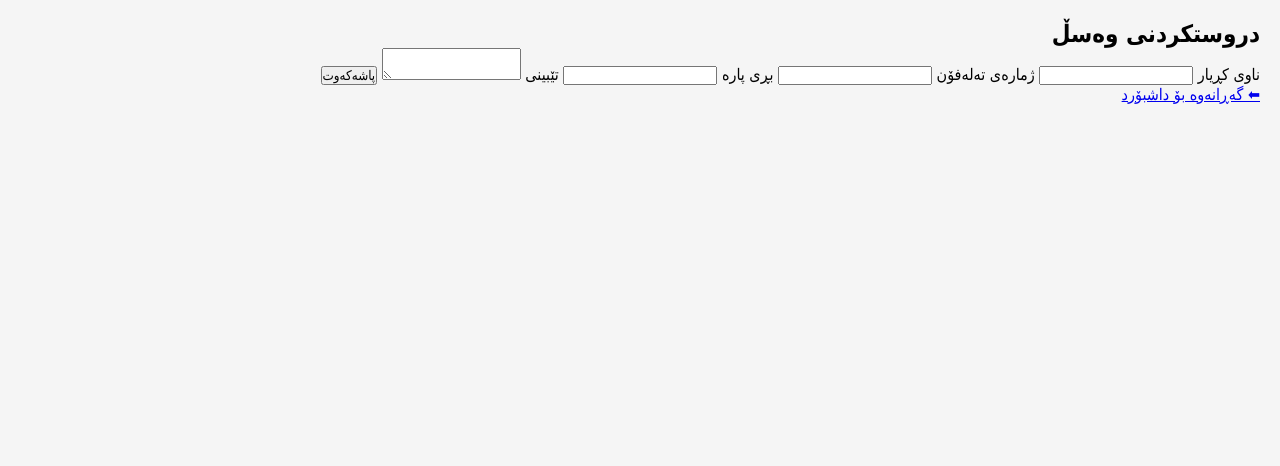
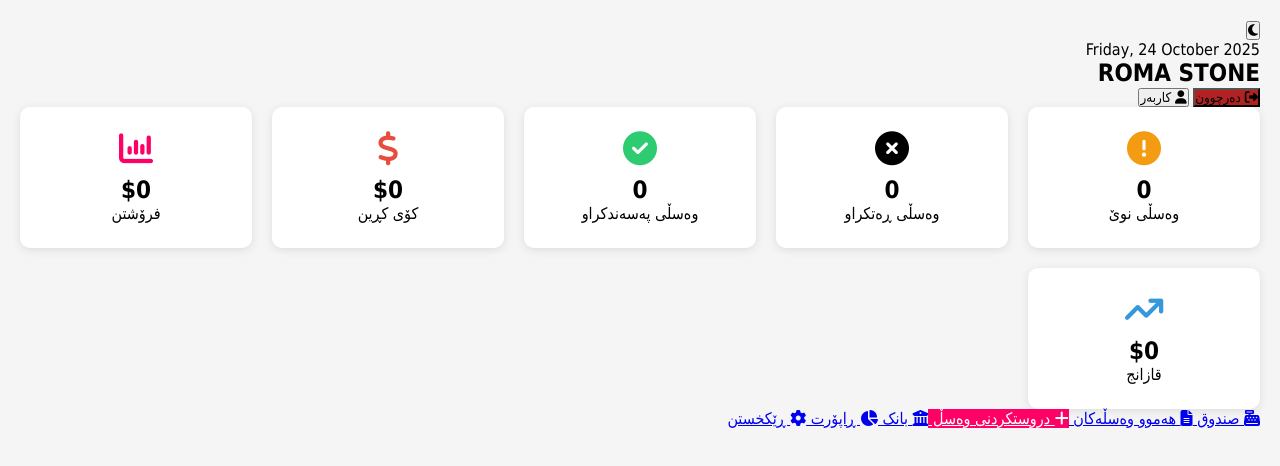
Before and after one commit to annabelll827/Rome, a plain HTML site: page index.html in a window 1280 px wide. Drawn offline with Linux system fonts and the light colour scheme.

Commit message:
Update index.html

```diff
--- a/index.html
+++ b/index.html
@@ -1,42 +1,131 @@
 <!DOCTYPE html>
 <html lang="ku" dir="rtl">
+
 <head>
-<meta charset="UTF-8">
-<meta name="viewport" content="width=device-width, initial-scale=1.0">
-<title>دروستکردنی وەسڵ</title>
+    <meta charset="UTF-8">
+    <meta name="viewport" content="width=device-width, initial-scale=1.0">
+    <title>ROMA STONE Dashboard</title>
 
-<link rel="stylesheet" href="style.css">
+    <link rel="stylesheet" href="style.css">
+
+    <link rel="stylesheet"
+        href="https://cdnjs.cloudflare.com/ajax/libs/font-awesome/6.5.2/css/all.min.css">
 </head>
 
 <body>
 
-<div class="container">
+    <!-- Header -->
+    <header class="header">
 
-<h2>دروستکردنی وەسڵ</h2>
+        <div class="left">
+            <button class="dark-btn">
+                <i class="fa-solid fa-moon"></i>
+            </button>
+        </div>
 
-<form id="receiptForm">
+        <div class="right">
 
-<label>ناوی کڕیار</label>
-<input type="text" id="customer" required>
+            <span class="time">
+                Friday, 24 October 2025
+            </span>
 
-<label>ژمارەی تەلەفۆن</label>
-<input type="text" id="phone">
+            <h2>ROMA STONE</h2>
 
-<label>بڕی پارە</label>
-<input type="number" id="amount" required>
+            <div class="header-buttons">
 
-<label>تێبینی</label>
-<textarea id="note"></textarea>
+                <button class="logout">
+                    <i class="fa-solid fa-right-from-bracket"></i>
+                    دەرچوون
+                </button>
 
-<button type="submit">پاشەکەوت</button>
+                <button class="user">
+                    <i class="fa-solid fa-user"></i>
+                    کاربەر
+                </button>
 
-</form>
+            </div>
 
-<a href="index.html">⬅ گەڕانەوە بۆ داشبۆرد</a>
+        </div>
 
-</div>
+    </header>
 
-<script src="script.js"></script>
+    <!-- Dashboard Cards -->
+    <section class="cards">
+
+        <div class="card">
+            <i class="fa-solid fa-circle-exclamation orange"></i>
+            <h1>0</h1>
+            <p>وەسڵی نوێ</p>
+        </div>
+
+        <div class="card">
+            <i class="fa-solid fa-circle-xmark black"></i>
+            <h1>0</h1>
+            <p>وەسڵی ڕەتکراو</p>
+        </div>
+
+        <div class="card">
+            <i class="fa-solid fa-circle-check green"></i>
+            <h1>0</h1>
+            <p>وەسڵی پەسەندکراو</p>
+        </div>
+
+        <div class="card">
+            <i class="fa-solid fa-dollar-sign red"></i>
+            <h1>$0</h1>
+            <p>کۆی کڕین</p>
+        </div>
+
+        <div class="card">
+            <i class="fa-solid fa-chart-column pink"></i>
+            <h1>$0</h1>
+            <p>فرۆشتن</p>
+        </div>
+
+        <div class="card">
+            <i class="fa-solid fa-arrow-trend-up blue"></i>
+            <h1>$0</h1>
+            <p>قازانج</p>
+        </div>
+
+    </section>
+
+    <!-- Menu -->
+    <section class="menu">
+
+        <a href="cashbox.html" class="menu-btn">
+            <i class="fa-solid fa-cash-register"></i>
+            صندوق
+        </a>
+
+        <a href="receipts.html" class="menu-btn">
+            <i class="fa-solid fa-file-lines"></i>
+            هەموو وەسڵەکان
+        </a>
+
+        <a href="create.html" class="menu-btn add">
+            <i class="fa-solid fa-plus"></i>
+            دروستکردنی وەسڵ
+        </a>
+
+        <a href="bank.html" class="menu-btn">
+            <i class="fa-solid fa-building-columns"></i>
+            بانک
+        </a>
+
+        <a href="reports.html" class="menu-btn">
+            <i class="fa-solid fa-chart-pie"></i>
+            ڕاپۆرت
+        </a>
+
+        <a href="#" class="menu-btn">
+            <i class="fa-solid fa-gear"></i>
+            ڕێکخستن
+        </a>
+
+    </section>
+
+    <script src="script.js"></script>
 
 </body>
 </html>
```
